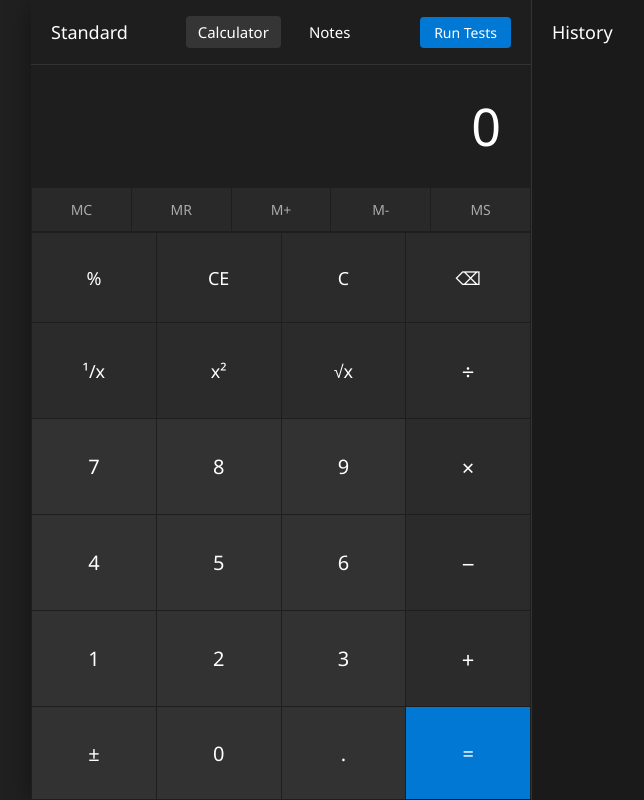
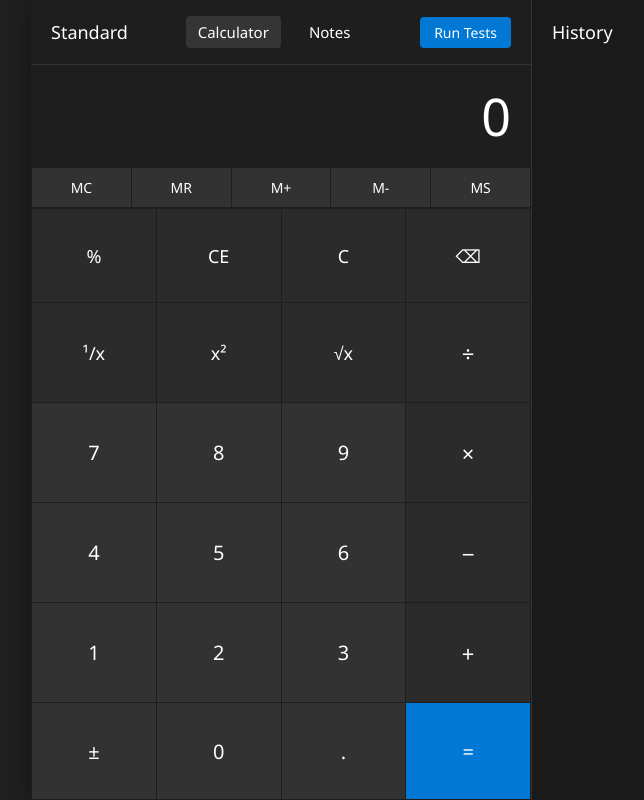
Before and after one commit to BADATCODING12345678910/Calculator, a plain HTML site: page index.html in a window 1280 px wide. Shown: the whole page, without its empty margins (9-653 px from the left). Drawn offline with Linux system fonts and the light colour scheme; files whose address does not match are found by name.

Commit message:
Fix button layout to prevent overflow and ensure visibility

```diff
--- a/index.html
+++ b/index.html
@@ -128,13 +128,10 @@
         }
 
         .display {
-            padding: 30px;
+            padding: 20px;
             text-align: right;
             background: #1e1e1e;
-            flex-grow: 0;
-            display: flex;
-            flex-direction: column;
-            justify-content: flex-end;
+            flex: 0 0 auto;
         }
 
         .current {
@@ -151,20 +148,12 @@
             gap: 1px;
             padding: 1px;
             background: #1e1e1e;
+            flex: 0 0 auto;
         }
 
         .memory-btn {
-            background: rgba(255, 255, 255, 0.05);
-            border: none;
-            color: rgba(255, 255, 255, 0.6);
-            padding: 12px 0;
+            padding: 10px 0;
             font-size: 14px;
-            cursor: pointer;
-            transition: background-color 0.2s;
-        }
-
-        .memory-btn:hover {
-            background: rgba(255, 255, 255, 0.1);
         }
 
         .buttons {
@@ -173,17 +162,19 @@
             gap: 1px;
             padding: 1px;
             background: #1e1e1e;
-            flex-grow: 1;
+            flex: 1 1 auto;
+            min-height: 0;
         }
 
         button {
             border: none;
-            padding: min(5vh, 32px) 0;
+            padding: 15px 0;
             font-size: 20px;
             cursor: pointer;
             transition: background-color 0.2s;
             background: #323232;
             color: white;
+            height: auto;
         }
 
         button:hover {
@@ -232,11 +223,12 @@
             .calculator {
                 flex: none;
                 width: 100%;
-                height: 70vh;
+                height: 80vh;
+                min-height: 600px;
             }
 
             .history-panel {
-                height: 30vh;
+                height: 20vh;
                 border-left: none;
                 border-top: 1px solid #333;
             }
```
